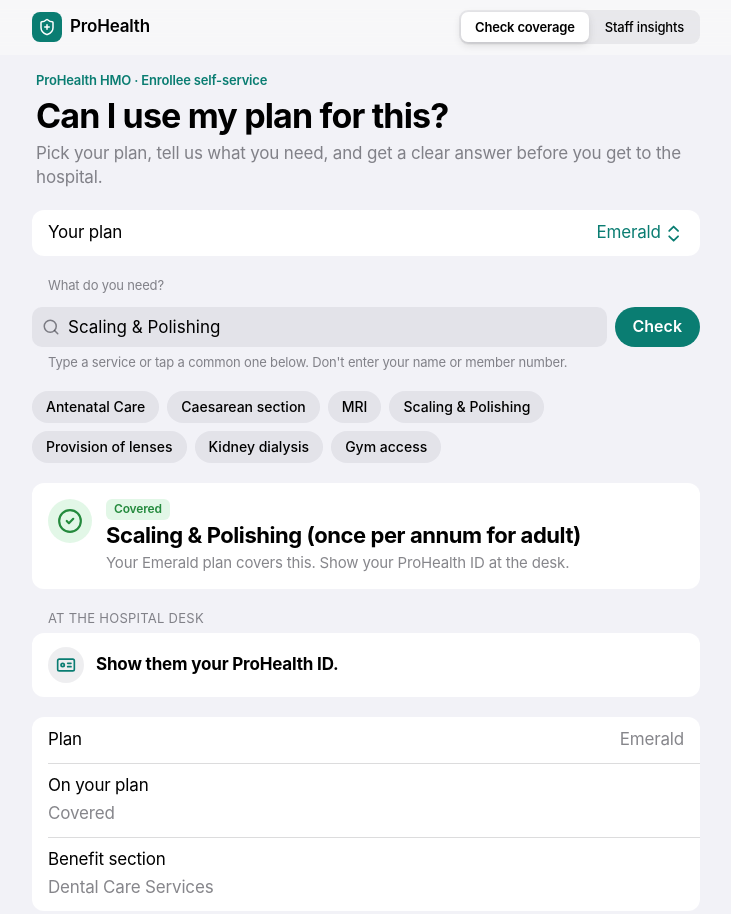
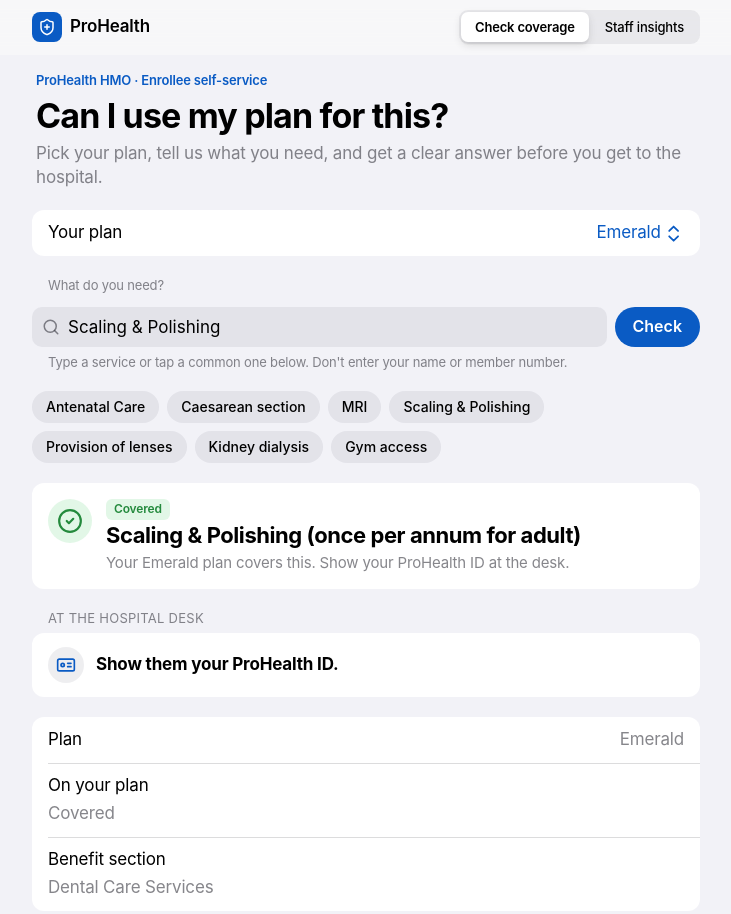
Before and after one commit to justynblaze7-jpg/Prohealth-coverage-api, a website: page index.html in a window 1280 px wide. Shown: the top 914 px of the page, without its empty margins (274-1005 px from the left). Drawn offline with Linux system fonts and the light colour scheme.

Commit message:
Use ProHealth blue as the accent colour
Co-Authored-By: Claude Opus 5.5 <noreply@anthropic.com>
Claude-Session: https://claude.ai/code/session_01BzeDcoag3RvZyJGYN2EYvZ

```diff
--- a/index.html
+++ b/index.html
@@ -16,7 +16,7 @@
 <style>
 /* Apple-style design: frosted navigation bar, segmented control, inset grouped lists, system type. */
 :root{
-  --tint:#0a7d72; --tint-press:#086a61; --on-tint:#fff;
+  --tint:#0a5bc4; --tint-press:#084ca4; --on-tint:#fff;
   --bg:#f2f2f7; --card:#fff; --fill:rgba(118,118,128,.12); --fill-2:rgba(118,118,128,.08);
   --label:#000; --label-2:rgba(60,60,67,.62); --label-3:rgba(60,60,67,.32); --sep:rgba(60,60,67,.18);
   --green:#248a3d; --green-bg:rgba(52,199,89,.14);
@@ -27,7 +27,7 @@
   --font:-apple-system,BlinkMacSystemFont,"SF Pro Text","SF Pro Display","Inter","Segoe UI",Roboto,sans-serif;
 }
 @media (prefers-color-scheme: dark){:root:not([data-theme="light"]){
-  --tint:#40c8b8; --tint-press:#5ed6c8; --on-tint:#00201c;
+  --tint:#5aa7ff; --tint-press:#7cb9ff; --on-tint:#001a3d;
   --bg:#000; --card:#1c1c1e; --fill:rgba(118,118,128,.24); --fill-2:rgba(118,118,128,.18);
   --label:#fff; --label-2:rgba(235,235,245,.6); --label-3:rgba(235,235,245,.3); --sep:rgba(84,84,88,.6);
   --green:#30d158; --green-bg:rgba(48,209,88,.18);
@@ -36,7 +36,7 @@
   --gray:#98989d; --gray-bg:rgba(142,142,147,.22);
   --bar:rgba(22,22,24,.78); color-scheme:dark}}
 :root[data-theme="dark"]{
-  --tint:#40c8b8; --tint-press:#5ed6c8; --on-tint:#00201c;
+  --tint:#5aa7ff; --tint-press:#7cb9ff; --on-tint:#001a3d;
   --bg:#000; --card:#1c1c1e; --fill:rgba(118,118,128,.24); --fill-2:rgba(118,118,128,.18);
   --label:#fff; --label-2:rgba(235,235,245,.6); --label-3:rgba(235,235,245,.3); --sep:rgba(84,84,88,.6);
   --green:#30d158; --green-bg:rgba(48,209,88,.18);
```
